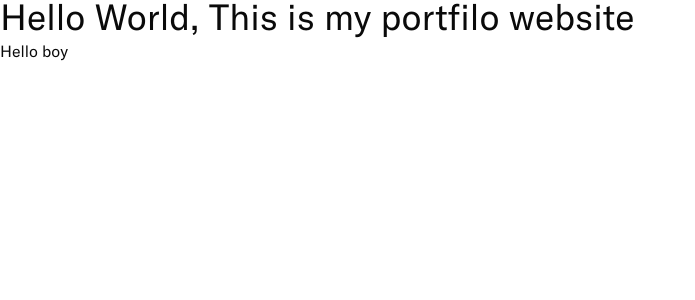
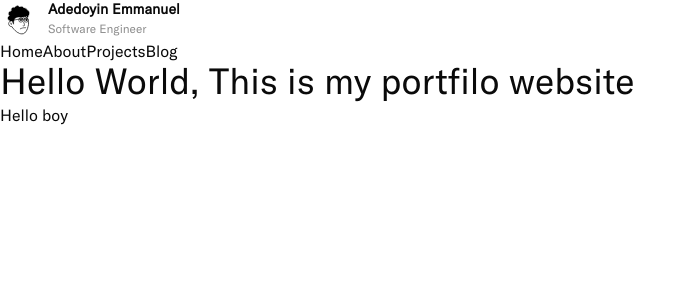
Before and after one commit to Adedoyin-Emmanuel/adedoyinemmanuel.dev, a Next.js app: page / in a window 1280 px wide. Shown: the top 300 px of the page, without its empty margins (0-695 px from the left). Built offline with nearby package versions, Linux system fonts and the light colour scheme.

Commit message:
feat: added lucide-react icons

```diff
--- a/app/components/navbar/index.tsx
+++ b/app/components/navbar/index.tsx
@@ -1,18 +1,34 @@
+import { Avatar, AvatarFallback, AvatarImage } from "@/components/ui/avatar";
+import Link from "next/link";
 
-"use client"
-import React from "react";
+const Navbar = () => {
+  return (
+    <div className="w-full">
+      <div className="flex items-center">
+        <Avatar className="cursor-pointer">
+          <AvatarImage src="/emmysoft.svg" alt="@adedoyin-emmanuel" />
+          <AvatarFallback>AE</AvatarFallback>
+        </Avatar>
+        <div className="mx-2">
+          <h3 className="font-bold text-[0.89rem]">Adedoyin Emmanuel</h3>
+          <p className="text-[0.74rem] text-[#8e8e8e] py-0 md-1">
+            Software Engineer
+          </p>
+        </div>
+      </div>
 
-interface NavbarProps {
+      <section className="nav">
+        <Link href={"/"}>Home</Link>
+        <Link href={"/"}>About</Link>
+        <Link href={"/"}>Projects</Link>
+        <Link href={"/"}>Blog</Link>
+          </section>
 
-}
+          <section className="socials">
 
-const Navbar = ()=> {
-
-    return (
-        <div>
-            <h1>Navbar works!</h1>
-        </div>
-    );
-}
+          </section>
+    </div>
+  );
+};
 
 export default Navbar;
--- a/app/layout.tsx
+++ b/app/layout.tsx
@@ -1,6 +1,7 @@
 import type { Metadata } from "next";
 import localFont from "next/font/local";
 import "./globals.css";
+import Navbar from "@/app/components/navbar";
 
 const gtAmericaRegular = localFont({
   src: "./fonts/GT-America-Regular.otf",
@@ -18,7 +19,10 @@ export default function RootLayout({
 }>) {
   return (
     <html lang="en">
-      <body className={gtAmericaRegular.className}>{children}</body>
+      <body className={gtAmericaRegular.className}>
+        <Navbar />
+        {children}
+      </body>
     </html>
   );
 }
```
Also changed, not shown: 1 other file (tests, documents, lock files or other folders).
